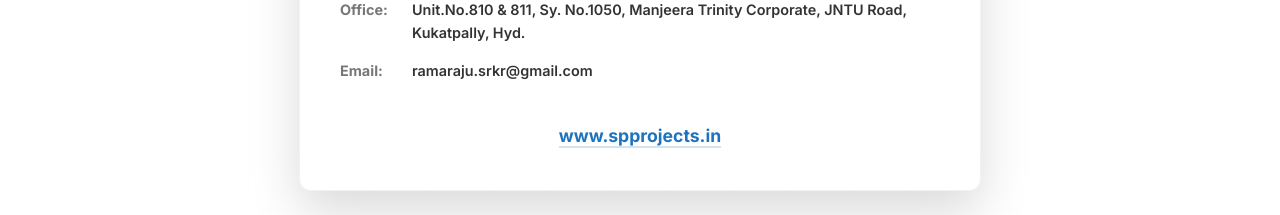
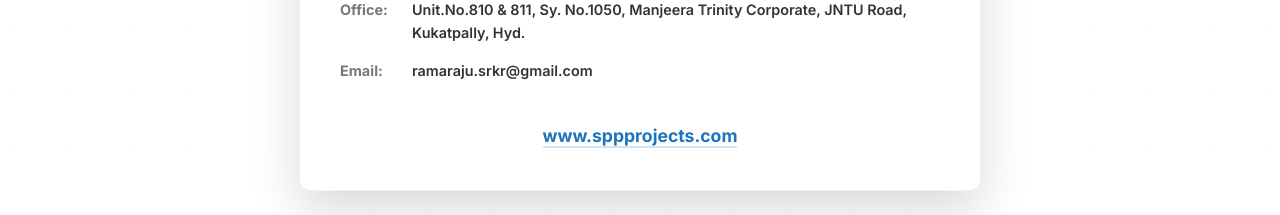
Before and after one commit to BasithRahul/brickBoltSPP, a React (Vite) app in the folder client/: page /about in a window 1280 px wide. Shown: the part 2580-2795 px from the top of the page. Built offline with nearby package versions, Linux system fonts and the light colour scheme.

Commit message:
Update domain to sppprojects.com in About page

```diff
--- a/client/src/pages/About.jsx
+++ b/client/src/pages/About.jsx
@@ -219,8 +219,8 @@ export default function AboutPage() {
             </div>
 
             <div className="business-card__footer">
-              <a href="https://www.spprojects.in" className="business-card__website" target="_blank" rel="noopener noreferrer">
-                www.spprojects.in
+              <a href="https://www.sppprojects.com" className="business-card__website" target="_blank" rel="noopener noreferrer">
+                www.sppprojects.com
               </a>
             </div>
           </div>
```
